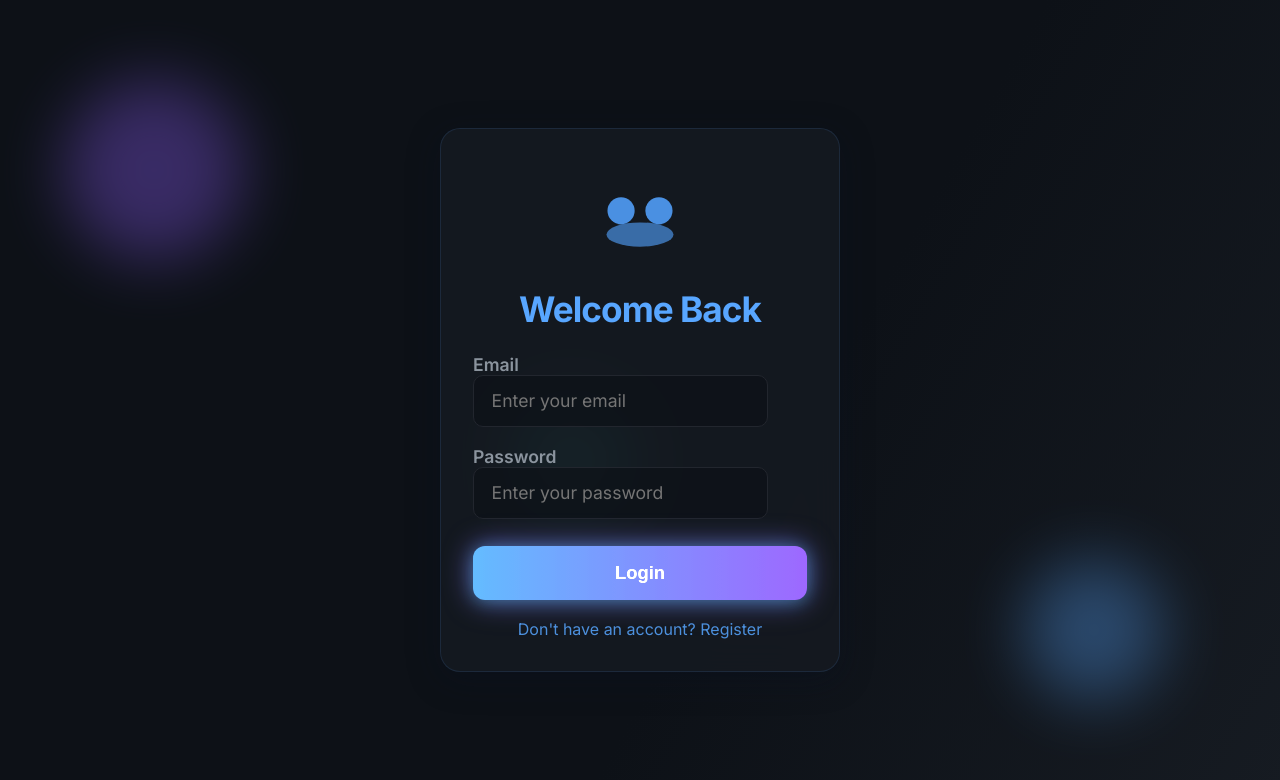
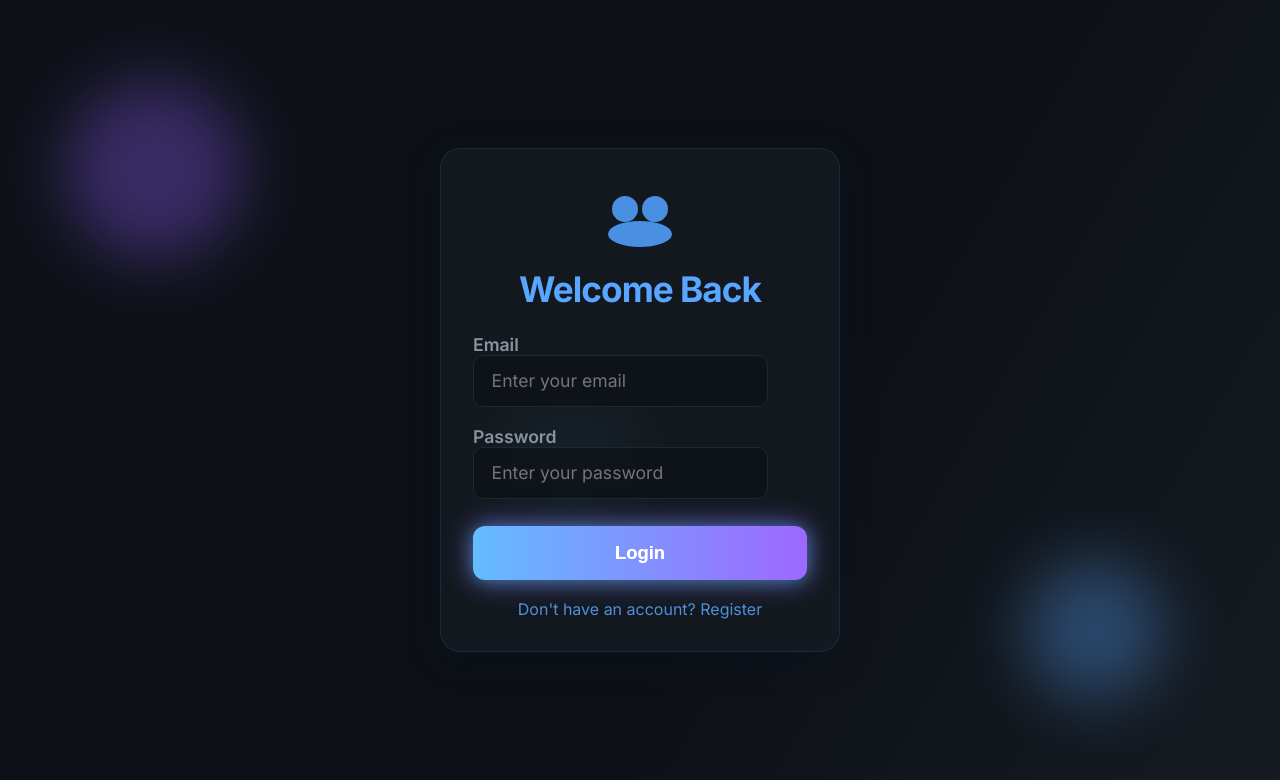
Before and after one commit to JOELNATHAN544/auth_api, a React (Create React App) app in the folder front-end/: page /login in a window 1280 px wide. Shown: the top 780 px of the page. Built offline with nearby package versions, Linux system fonts and the light colour scheme; no server answers.

Commit message:
style: update SVG in Login page header for improved layout and visual consistency

```diff
--- a/front-end/src/pages/Login.tsx
+++ b/front-end/src/pages/Login.tsx
@@ -171,10 +171,10 @@
       <Particle top="50%" left="40%" size="120px" color="#2DD4BF" />
       <GlassCard>
         <div className="icon-above-heading">
-          <svg width="100" height="100" viewBox="0 0 103 57" fill="none" xmlns="http://www.w3.org/2000/svg">
-            <circle cx="32" cy="20" r="14" fill="#4A90E2" />
-            <circle cx="71" cy="20" r="14" fill="#4A90E2" />
-            <ellipse cx="51.5" cy="44.5" rx="34.5" ry="12.5" fill="#4A90E2" fillOpacity="0.7" />
+          <svg width="100" height="60" viewBox="0 0 100 60" fill="none" xmlns="http://www.w3.org/2000/svg">
+            <circle cx="35" cy="20" r="13" fill="#4A90E2"/>
+            <circle cx="65" cy="20" r="13" fill="#4A90E2"/>
+            <ellipse cx="50" cy="45" rx="32" ry="13" fill="#4A90E2"/>
           </svg>
         </div>
         <Title>Welcome Back</Title>
```
